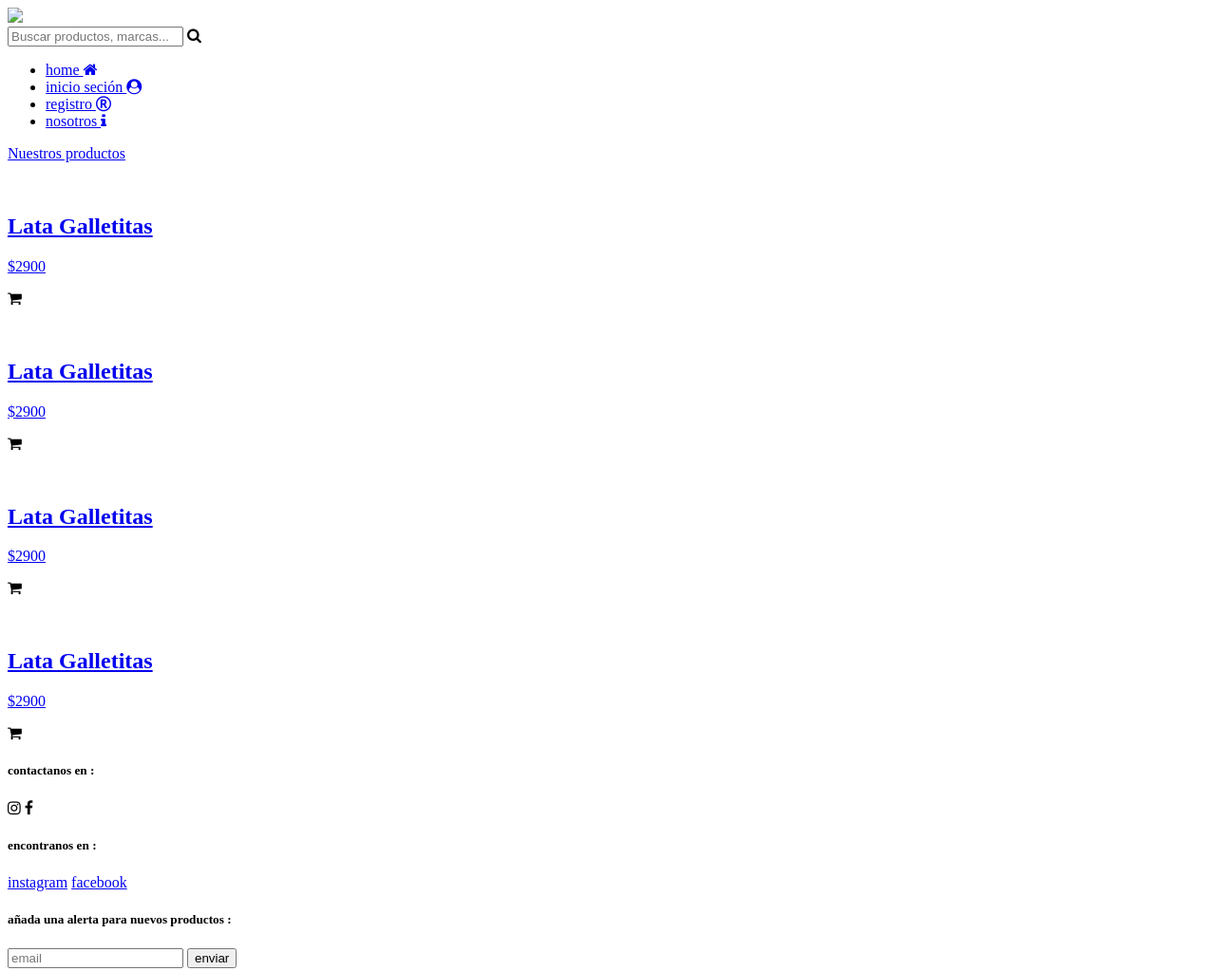
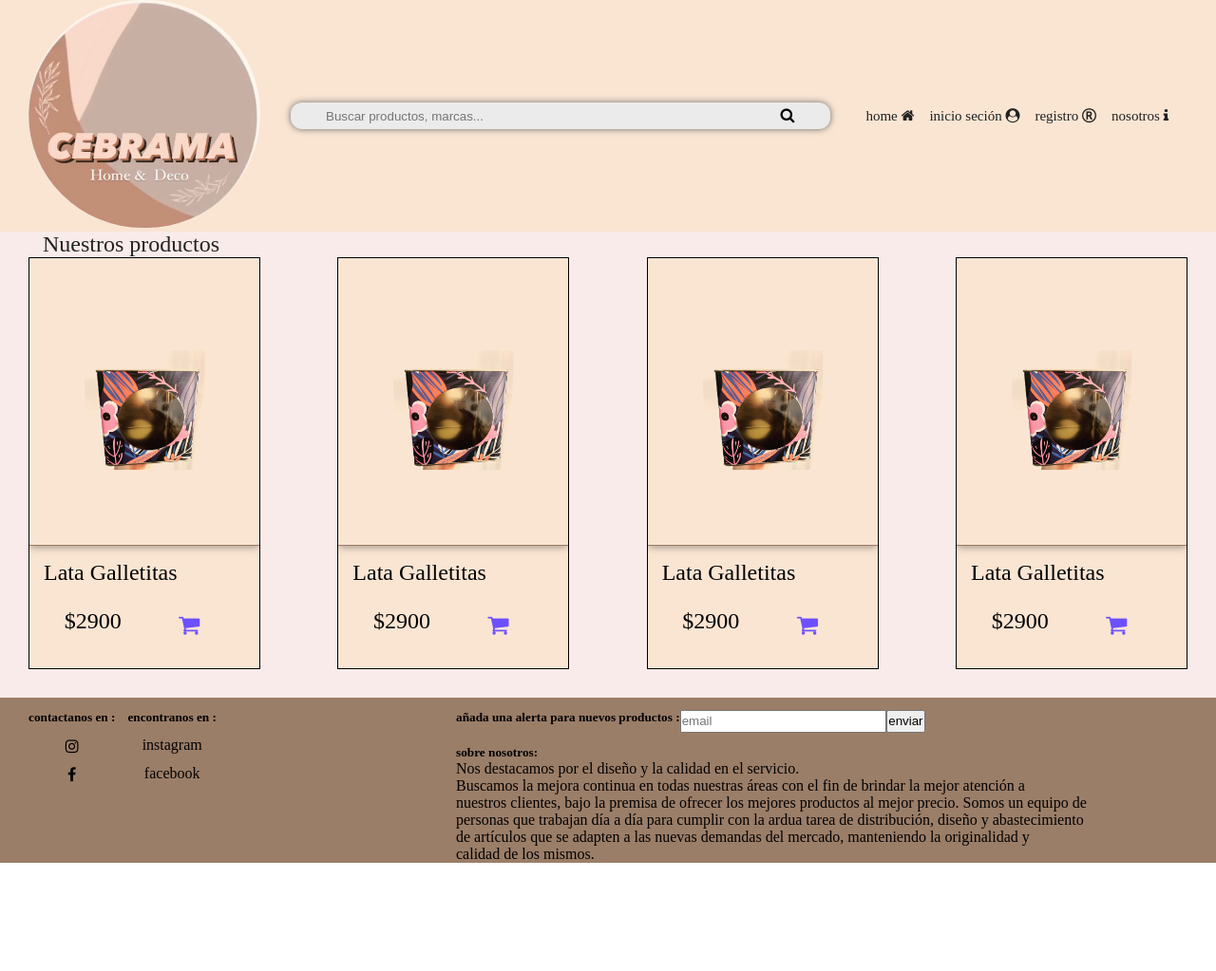
Before and after one commit to BrianKaraim/proyecto-coder-cebrama, a plain HTML site: page views/allproducts.html in a window 1280 px wide. Shown: the top 1023 px of the page at 95% size. After the commit the page ends 909 px from the top, so only its background shows below. Drawn offline with Linux system fonts and the light colour scheme; the site is published under a folder, as on GitHub Pages, so addresses that start at the root find nothing.

Commit message:
arreglando rutas

```diff
--- a/index.html
+++ b/index.html
@@ -9,7 +9,7 @@
 
   <link href="https://cdn.jsdelivr.net/npm/bootstrap@5.0.2/dist/css/bootstrap.min.css" rel="stylesheet"
     integrity="sha384-EVSTQN3/azprG1Anm3QDgpJLIm9Nao0Yz1ztcQTwFspd3yD65VohhpuuCOmLASjC" crossorigin="anonymous">
-  <link rel="stylesheet" href="/public/css/style.css">
+  <link rel="stylesheet" href="./public/css/style.css">
 
 
   <title>Cebrama</title>
@@ -21,7 +21,7 @@
       <div class="div-contenedor">
         <div class="div-contenido align-items">
           <div class="div-logo">
-            <img src="/public/img/logo-cebrama.jpeg" class="logo">
+            <img src="./public/img/logo-cebrama.jpeg" class="logo">
           </div>
           <nav class="main-searchbar">
             <form action="" method="" class="searchbar">
@@ -119,13 +119,13 @@
         <section class="secctionsconarticles div-contenedor">
           <div class="div-contenido space">
             <div class="headerdelsectiondelmain">
-              <a href="/views/allproducts.html">Nuestros productos</a>
+              <a href="./views/allproducts.html">Nuestros productos</a>
             </div>
             <article class="article-productos">
               <div class="infodetail">
-                <a href="/views/productdetail.html">
+                <a href="./views/productdetail.html">
                   <figure class="imgarticle">
-                    <img id="img-src" src="/public/img/lata.jpeg" alt="">
+                    <img id="img-src" src="./public/img/lata.jpeg" alt="">
                   </figure>
                   <div class="divcontodaladescripcion">
                     <h2 class="titledescription">
@@ -143,9 +143,9 @@
             </article>
             <article class="article-productos">
               <div class="infodetail">
-                <a href="/views/productdetail.html">
+                <a href="./views/productdetail.html">
                   <figure class="imgarticle">
-                    <img id="img-src" src="/public/img/lata.jpeg" alt="">
+                    <img id="img-src" src="./public/img/lata.jpeg" alt="">
                   </figure>
                   <div class="divcontodaladescripcion">
                     <h2 class="titledescription">
@@ -163,9 +163,9 @@
             </article>
             <article class="article-productos">
               <div class="infodetail">
-                <a href="/views/productdetail.html">
+                <a href="./views/productdetail.html">
                   <figure class="imgarticle">
-                    <img id="img-src" src="/public/img/lata.jpeg" alt="">
+                    <img id="img-src" src="./public/img/lata.jpeg" alt="">
                   </figure>
                   <div class="divcontodaladescripcion">
                     <h2 class="titledescription">
@@ -183,9 +183,9 @@
             </article>
             <article class="article-productos">
               <div class="infodetail">
-                <a href="/views/productdetail.html">
+                <a href="./views/productdetail.html">
                   <figure class="imgarticle">
-                    <img id="img-src" src="/public/img/lata.jpeg" alt="">
+                    <img id="img-src" src="./public/img/lata.jpeg" alt="">
                   </figure>
                   <div class="divcontodaladescripcion">
                     <h2 class="titledescription">
--- a/views/allproducts.html
+++ b/views/allproducts.html
@@ -7,7 +7,7 @@
   <meta name="viewport" content="width=device-width, initial-scale=1.0">
   <link rel="stylesheet" href="https://cdnjs.cloudflare.com/ajax/libs/font-awesome/4.7.0/css/font-awesome.min.css">
 
-  <link rel="stylesheet" href="/public/css/style.css">
+  <link rel="stylesheet" href="../public/css/style.css">
 
 
   <title>Cebrama</title>
@@ -19,7 +19,7 @@
       <div class="div-contenedor">
         <div class="div-contenido align-items">
           <div class="div-logo">
-            <img src="/public/img/logo-cebrama.jpeg" class="logo">
+            <img src="../public/img/logo-cebrama.jpeg" class="logo">
           </div>
           <nav class="main-searchbar">
             <form action="" method="" class="searchbar">
@@ -34,9 +34,9 @@
               <ul>
 
                 <li><a href="../index.html">home <i class="fa fa-home" aria-hidden="true"></i></a></li>
-                <li><a href="/views/login.html">inicio seción <i class="fa fa-user-circle" aria-hidden="true"></i></a>
+                <li><a href="../views/login.html">inicio seción <i class="fa fa-user-circle" aria-hidden="true"></i></a>
                 </li>
-                <li><a href="/views/register.html">registro <i class="fa fa-registered" aria-hidden="true"></i></a></li>
+                <li><a href="../views/register.html">registro <i class="fa fa-registered" aria-hidden="true"></i></a></li>
                 <li class="nosotros"><a href="#nosotros">nosotros <i class="fa fa-info" aria-hidden="true"></i></a></li>
               </ul>
             </nav>
@@ -53,9 +53,9 @@
         </div>
         <article class="article-productos">
           <div class="infodetail">
-            <a href="/views">
+            <a href="../views/productdetail.html">
               <figure class="imgarticle">
-                <img id="img-src" src="/public/img/lata.jpeg" alt="">
+                <img id="img-src" src="../public/img/lata.jpeg" alt="">
               </figure>
               <div class="divcontodaladescripcion">
                 <h2 class="titledescription">
@@ -73,9 +73,9 @@
         </article>
         <article class="article-productos">
           <div class="infodetail">
-            <a href="/views/section1.html">
+            <a href="../views/productdetail.html">
               <figure class="imgarticle">
-                <img id="img-src" src="/public/img/lata.jpeg" alt="">
+                <img id="img-src" src="../public/img/lata.jpeg" alt="">
               </figure>
               <div class="divcontodaladescripcion">
                 <h2 class="titledescription">
@@ -93,9 +93,9 @@
         </article>
         <article class="article-productos">
           <div class="infodetail">
-            <a href="/views/section1.html">
+            <a href="../views/productdetail.html">
               <figure class="imgarticle">
-                <img id="img-src" src="/public/img/lata.jpeg" alt="">
+                <img id="img-src" src="../public/img/lata.jpeg" alt="">
               </figure>
               <div class="divcontodaladescripcion">
                 <h2 class="titledescription">
@@ -113,9 +113,9 @@
         </article>
         <article class="article-productos">
           <div class="infodetail">
-            <a href="/views/section1.html">
+            <a href="../views/productdetail.html">
               <figure class="imgarticle">
-                <img id="img-src" src="/public/img/lata.jpeg" alt="">
+                <img id="img-src" src="../public/img/lata.jpeg" alt="">
               </figure>
               <div class="divcontodaladescripcion">
                 <h2 class="titledescription">
```
Also changed, not shown: views/login.html (+6 -6 lines), views/productdetail.html (+4 -4 lines), views/register.html (+5 -5 lines), readme.md.
